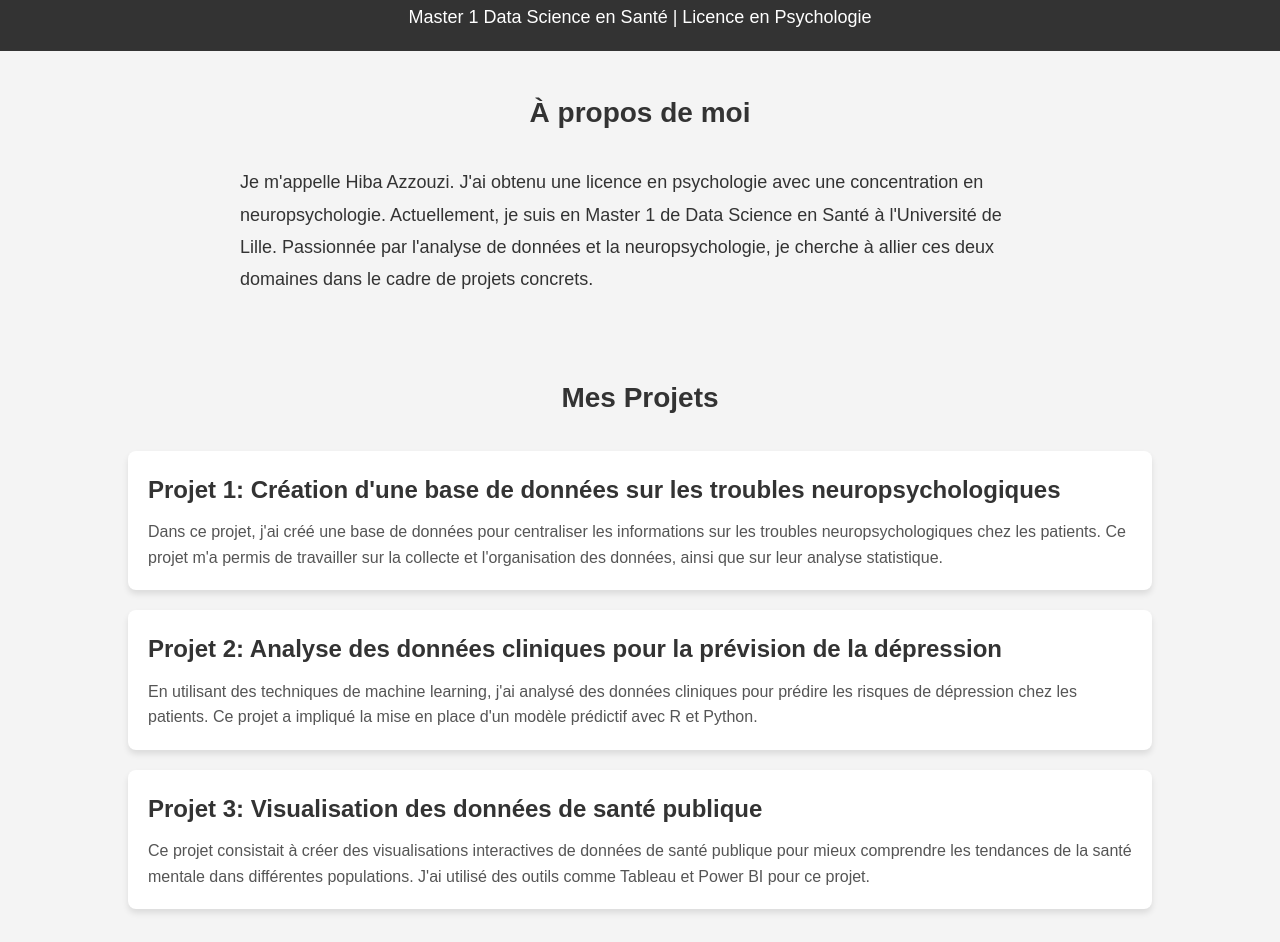
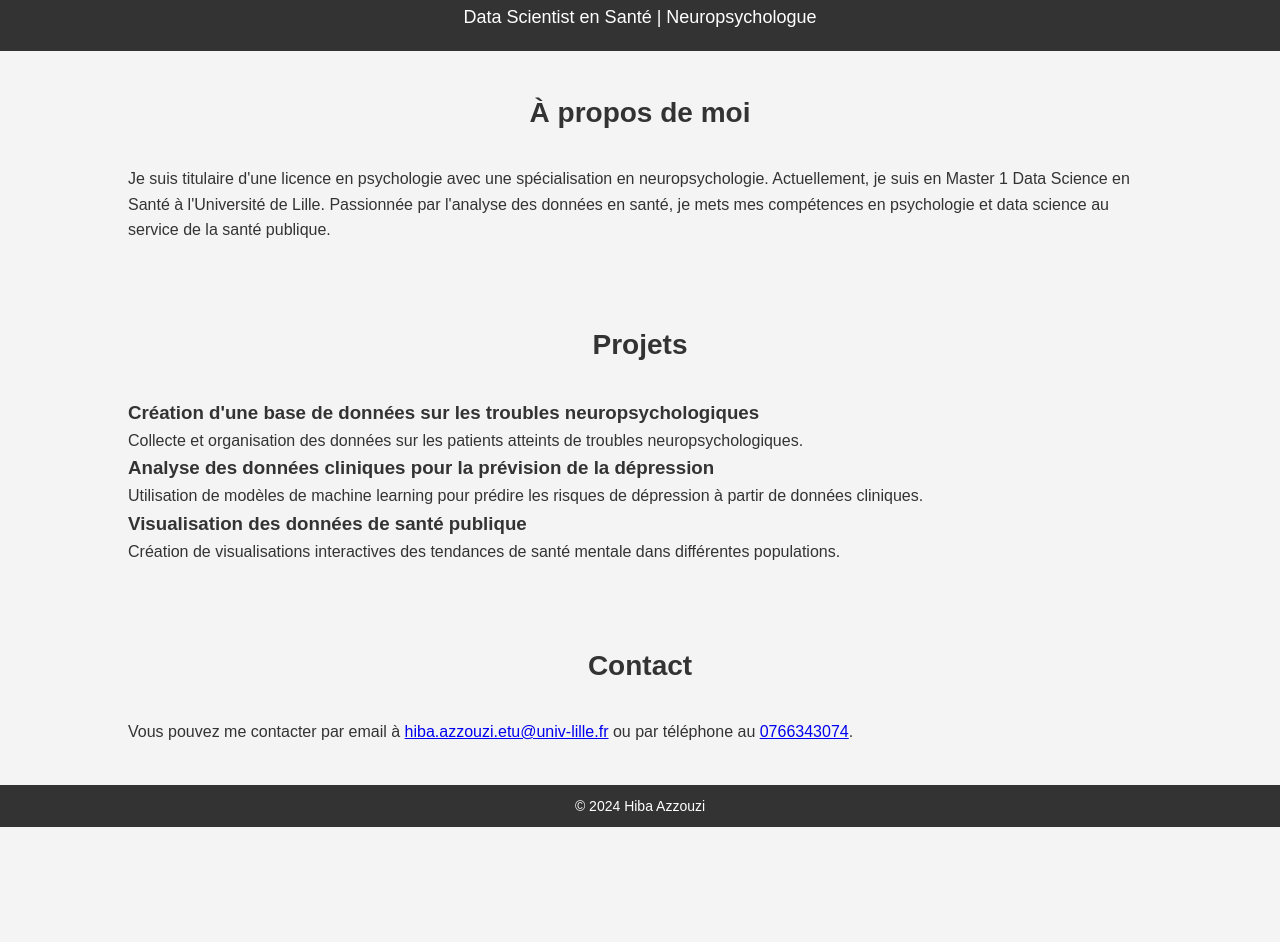
Before and after one commit to AzzouziHiba/portfolio, a plain HTML site: page index.html in a window 1280 px wide. Shown: the part 85-1027 px from the top of the page. After the commit the page ends 912 px from the top, so only its background shows below. Drawn offline with Linux system fonts and the light colour scheme.

Commit message:
index.html

```diff
--- a/index.html
+++ b/index.html
@@ -9,49 +9,43 @@
 <body>
     <header>
         <div class="container">
-            <h1>Portfolio de Hiba Azzouzi</h1>
-            <p>Master 1 Data Science en Santé | Licence en Psychologie</p>
+            <h1>Hiba Azzouzi</h1>
+            <p>Data Scientist en Santé | Neuropsychologue</p>
         </div>
     </header>
 
-    <section class="about">
-        <div class="container">
-            <h2>À propos de moi</h2>
-            <p>Je m'appelle Hiba Azzouzi. J'ai obtenu une licence en psychologie avec une concentration en neuropsychologie. Actuellement, je suis en Master 1 de Data Science en Santé à l'Université de Lille. Passionnée par l'analyse de données et la neuropsychologie, je cherche à allier ces deux domaines dans le cadre de projets concrets.</p>
-        </div>
+    <section id="about" class="container">
+        <h2>À propos de moi</h2>
+        <p>Je suis titulaire d'une licence en psychologie avec une spécialisation en neuropsychologie. Actuellement, je suis en Master 1 Data Science en Santé à l'Université de Lille. Passionnée par l'analyse des données en santé, je mets mes compétences en psychologie et data science au service de la santé publique.</p>
     </section>
 
-    <section class="projects">
-        <div class="container">
-            <h2>Mes Projets</h2>
-            <div class="project">
-                <h3>Projet 1: Création d'une base de données sur les troubles neuropsychologiques</h3>
-                <p>Dans ce projet, j'ai créé une base de données pour centraliser les informations sur les troubles neuropsychologiques chez les patients. Ce projet m'a permis de travailler sur la collecte et l'organisation des données, ainsi que sur leur analyse statistique.</p>
+    <section id="projects" class="container">
+        <h2>Projets</h2>
+        <div class="projects-list">
+            <div class="project-card">
+                <h3>Création d'une base de données sur les troubles neuropsychologiques</h3>
+                <p>Collecte et organisation des données sur les patients atteints de troubles neuropsychologiques.</p>
             </div>
-            <div class="project">
-                <h3>Projet 2: Analyse des données cliniques pour la prévision de la dépression</h3>
-                <p>En utilisant des techniques de machine learning, j'ai analysé des données cliniques pour prédire les risques de dépression chez les patients. Ce projet a impliqué la mise en place d'un modèle prédictif avec R et Python.</p>
+            <div class="project-card">
+                <h3>Analyse des données cliniques pour la prévision de la dépression</h3>
+                <p>Utilisation de modèles de machine learning pour prédire les risques de dépression à partir de données cliniques.</p>
             </div>
-            <div class="project">
-                <h3>Projet 3: Visualisation des données de santé publique</h3>
-                <p>Ce projet consistait à créer des visualisations interactives de données de santé publique pour mieux comprendre les tendances de la santé mentale dans différentes populations. J'ai utilisé des outils comme Tableau et Power BI pour ce projet.</p>
+            <div class="project-card">
+                <h3>Visualisation des données de santé publique</h3>
+                <p>Création de visualisations interactives des tendances de santé mentale dans différentes populations.</p>
             </div>
         </div>
     </section>
 
-    <section class="contact">
-        <div class="container">
-            <h2>Contactez-moi</h2>
-            <p>Vous pouvez me contacter via email à <strong>hiba.azzouzi.etu@univ-lille.fr</strong> ou par téléphone au <strong>0766343074</strong>.</p>
-        </div>
+    <section id="contact" class="container">
+        <h2>Contact</h2>
+        <p>Vous pouvez me contacter par email à <a href="mailto:hiba.azzouzi.etu@univ-lille.fr">hiba.azzouzi.etu@univ-lille.fr</a> ou par téléphone au <a href="tel:+33766343074">0766343074</a>.</p>
     </section>
 
     <footer>
         <div class="container">
-            <p>&copy; 2024 Hiba Azzouzi | Portfolio</p>
+            <p>&copy; 2024 Hiba Azzouzi</p>
         </div>
     </footer>
-
-    <script src="script.js"></script>
 </body>
 </html>
```
